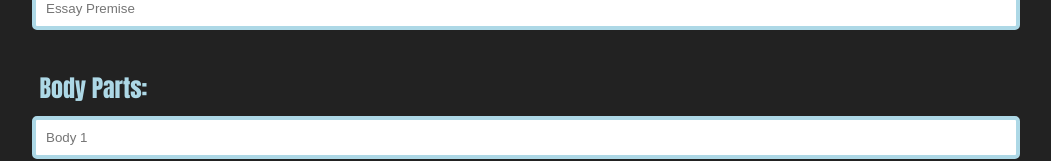
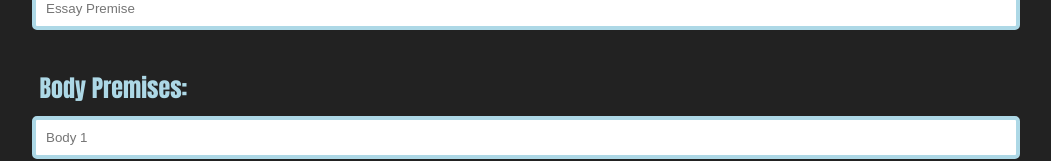
Before and after one commit to BigadG/Incite, a React (Vite) app in the folder client/: page / in a window 1280 px wide. Shown: the part 322-483 px from the top of the page, without its empty margins (122-1173 px from the left). Built offline with nearby package versions, Linux system fonts and the light colour scheme; no server answers.

Commit message:
Change 'Parts' back to 'Premises'
- This is the deletion of the test for if client changes are takinga affect

```diff
--- a/client/src/components/InciteForm.jsx
+++ b/client/src/components/InciteForm.jsx
@@ -255,7 +255,7 @@ function InciteForm({ apiBaseUrl }) {
                     value={inputs[0]}
                     handleChange={handleChange}
                 />
-                <label htmlFor={`input1-Id`}>Body Parts:</label>
+                <label htmlFor={`input1-Id`}>Body Premises:</label>
                 {inputs.slice(1).map((input, index) => (
                     <InputField
                         key={`input-${index + 1}`}
```
